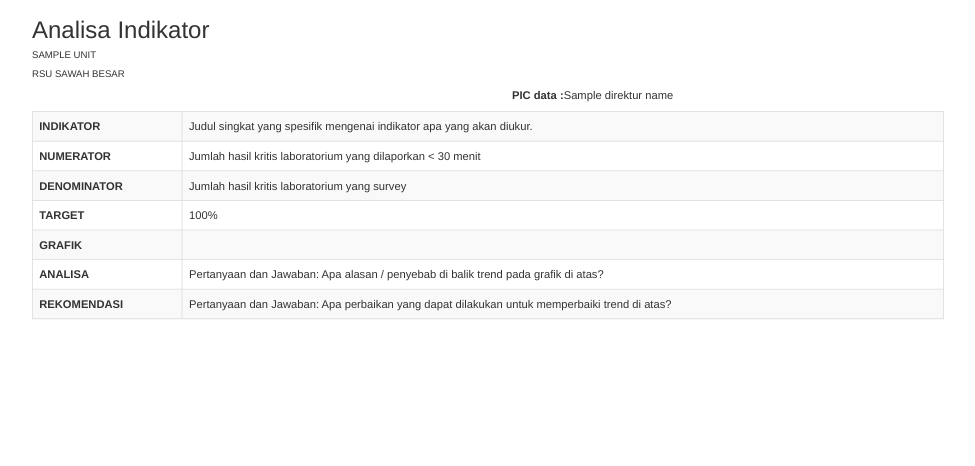
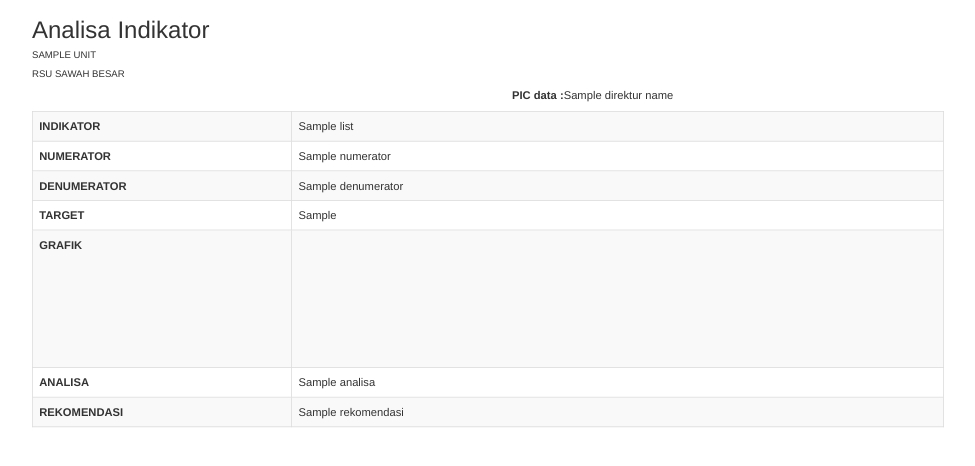
Before and after one commit to sopian27/synergy-report, a CodeIgniter app: the page made by application/views/analisa_indikator.php in a window 1280 px wide. Shown: the top 466 px of the page, without its empty margins (24-999 px from the left). Run offline with CodeIgniter, Linux system fonts and the light colour scheme; the template is opened without the code that fills it: most values are stand-ins (such as "Sample title", 1, 10 or a date in 2020).

Commit message:
init analisa indikator

```diff
--- a/application/controllers/AnalisaIndikatorController.php
+++ b/application/controllers/AnalisaIndikatorController.php
@@ -25,12 +25,8 @@ class AnalisaIndikatorController extends CI_Controller {
 
     public function getHeaderData_get($unit,$id) {
 
-        $process_type = $unit;
         $dynamicData = array();
-        $where = array(
-            "id" => $id
-        );
-        $dynamicData=$this->sikat_analisa_indikator_model->get_where($where);
+        $dynamicData=$this->sikat_analisa_indikator_model->getByQuery($unit,$id);
         return $dynamicData;
     }
 }
--- a/application/views/analisa_indikator.php
+++ b/application/views/analisa_indikator.php
@@ -8,6 +8,29 @@
     <link rel="stylesheet" href="https://maxcdn.bootstrapcdn.com/bootstrap/3.4.1/css/bootstrap.min.css">
     <script src="https://ajax.googleapis.com/ajax/libs/jquery/3.6.4/jquery.min.js"></script>
     <script src="https://maxcdn.bootstrapcdn.com/bootstrap/3.4.1/js/bootstrap.min.js"></script>
+    <script src="https://cdn.jsdelivr.net/npm/chart.js"></script>
+    <script>
+    const ctx = document.getElementById('myChart');
+
+    new Chart(ctx, {
+        type: 'bar',
+        data: {
+            labels: ['Red', 'Blue', 'Yellow', 'Green', 'Purple', 'Orange'],
+            datasets: [{
+                label: '# of Votes',
+                data: [12, 19, 3, 5, 2, 3],
+                borderWidth: 1
+            }]
+        },
+        options: {
+            scales: {
+                y: {
+                    beginAtZero: true
+                }
+            }
+        }
+    });
+    </script>
     <style>
     body {
         transform: scale(0.8);
@@ -46,35 +69,33 @@
             <?php  foreach($list as $obj => $value){ ?>
             <tr>
                 <th>INDIKATOR</th>
-                    <td>Judul singkat yang spesifik mengenai indikator apa yang akan diukur.</td>
+                <td><?=$value['JUDUL_INDIKATOR']?></td>
             </tr>
             <tr>
                 <th>NUMERATOR</th>
-                    <td>Jumlah hasil kritis laboratorium yang dilaporkan &lt; 30 menit</td>
+                <td><?=$value['NUMERATOR']?></td>
             </tr>
             <tr>
-                    <th>DENOMINATOR</th>
-                    <td>Jumlah hasil kritis laboratorium yang survey</td>
+                <th>DENUMERATOR</th>
+                <td><?=$value['DENUMERATOR']?></td>
             </tr>
             <tr>
                 <th>TARGET</th>
-                    <td>100%</td>
+                <td><?=$value['TARGET_PENCAPAIAN']?></td>
             </tr>
             <tr>
                 <th>GRAFIK</th>
                 <td>
-                        <div class="graph">
-
-                        </div>
+                    <canvas id="myChart"></canvas>
                 </td>
             </tr>
             <tr>
                 <th>ANALISA</th>
-                    <td>Pertanyaan dan Jawaban: Apa alasan / penyebab di balik trend pada grafik di atas?</td>
+                <td><?=$value['analisa']?></td>
             </tr>
             <tr>
                 <th>REKOMENDASI</th>
-                    <td>Pertanyaan dan Jawaban: Apa perbaikan yang dapat dilakukan untuk memperbaiki trend di atas?</td>
+                <td><?=$value['rekomendasi']?></td>
             </tr>
             <?php } ?>
         </table>
```
Also changed, not shown: application/models/Sikat_analisa_indikator_model.php (+12 -0 lines). Lines whose indentation alone changed are shown as unchanged.
